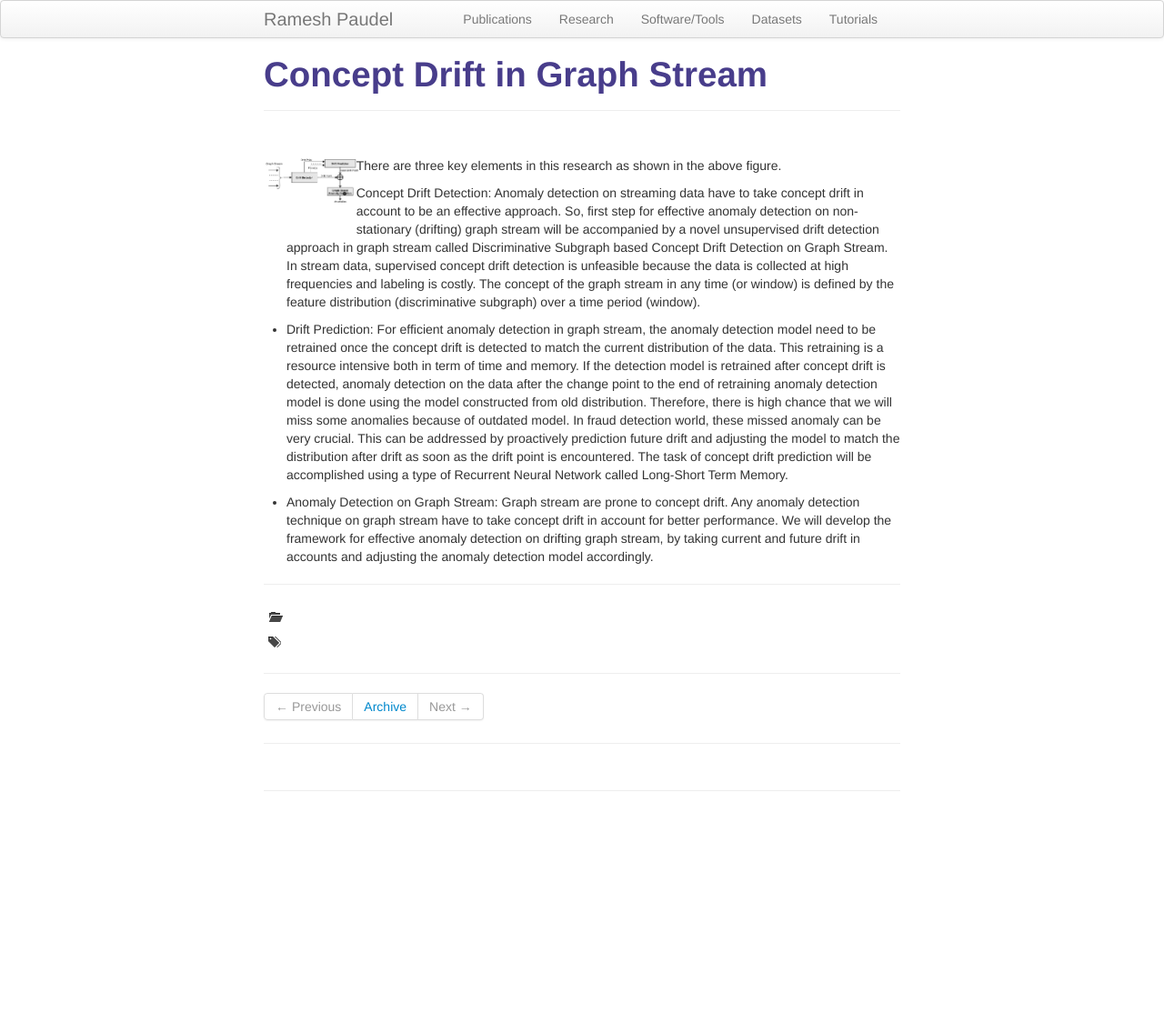
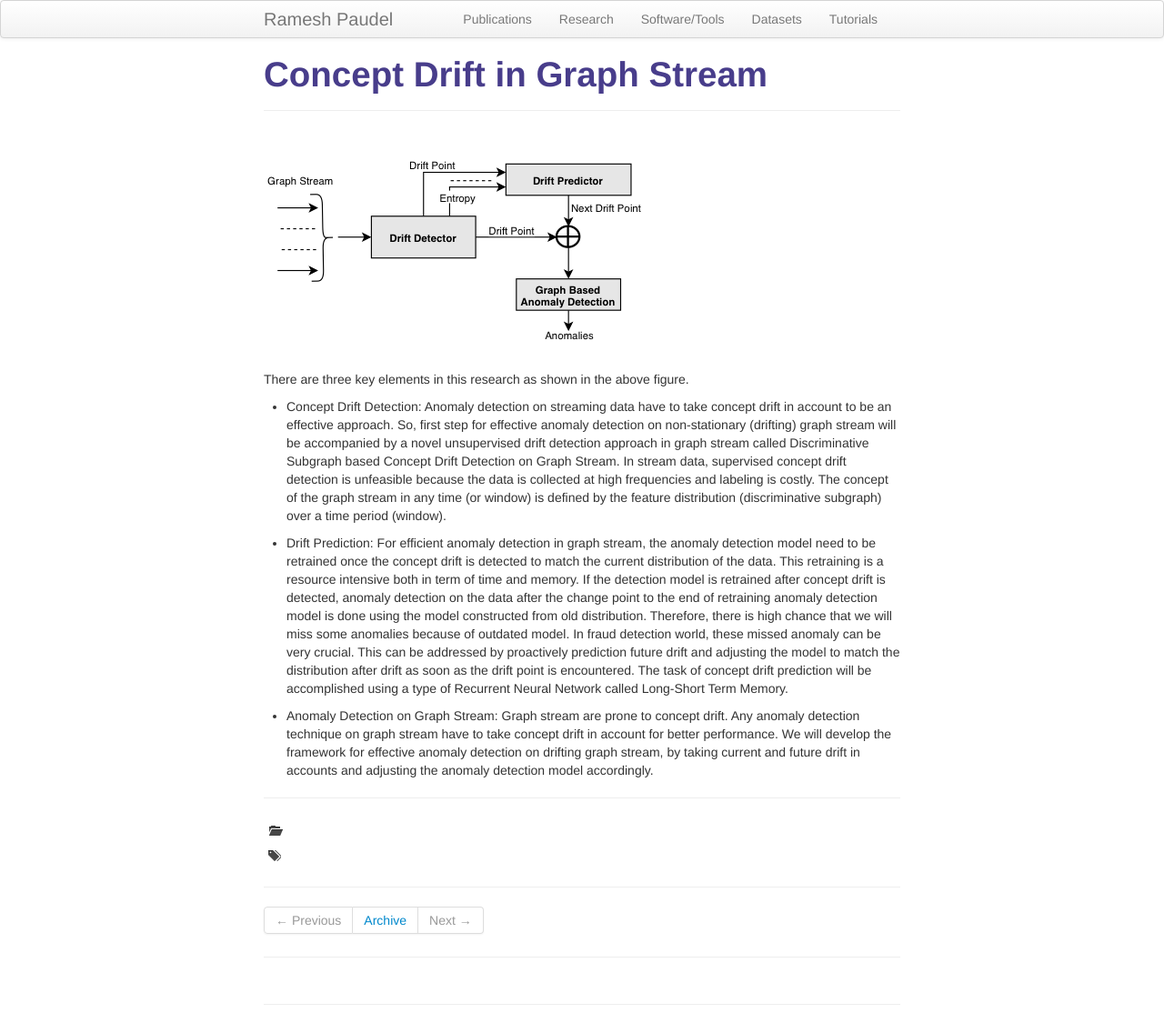
Before and after one commit to rpaudel42/rpaudel42.github.io, a Jekyll site: the page built from pages/graphstream.md, in a window 1280 px wide. Shown: the whole page at 91% size. Built offline with Jekyll 4.4.1, drawn with Linux system fonts in a browser that asks for light colours; before the commit the page ends 901 px from its top, so only the background shows below that.

Commit message:
Update kbroman.css

```diff
--- a/assets/themes/twitter/css/kbroman.css
+++ b/assets/themes/twitter/css/kbroman.css
@@ -34,7 +34,7 @@ a:hover img {
 .topimage
 {
     margin-bottom: 30px;
-    width: 100%;
+    width: 100% !important;
     align-content: center;
 }
 p.center {
```
